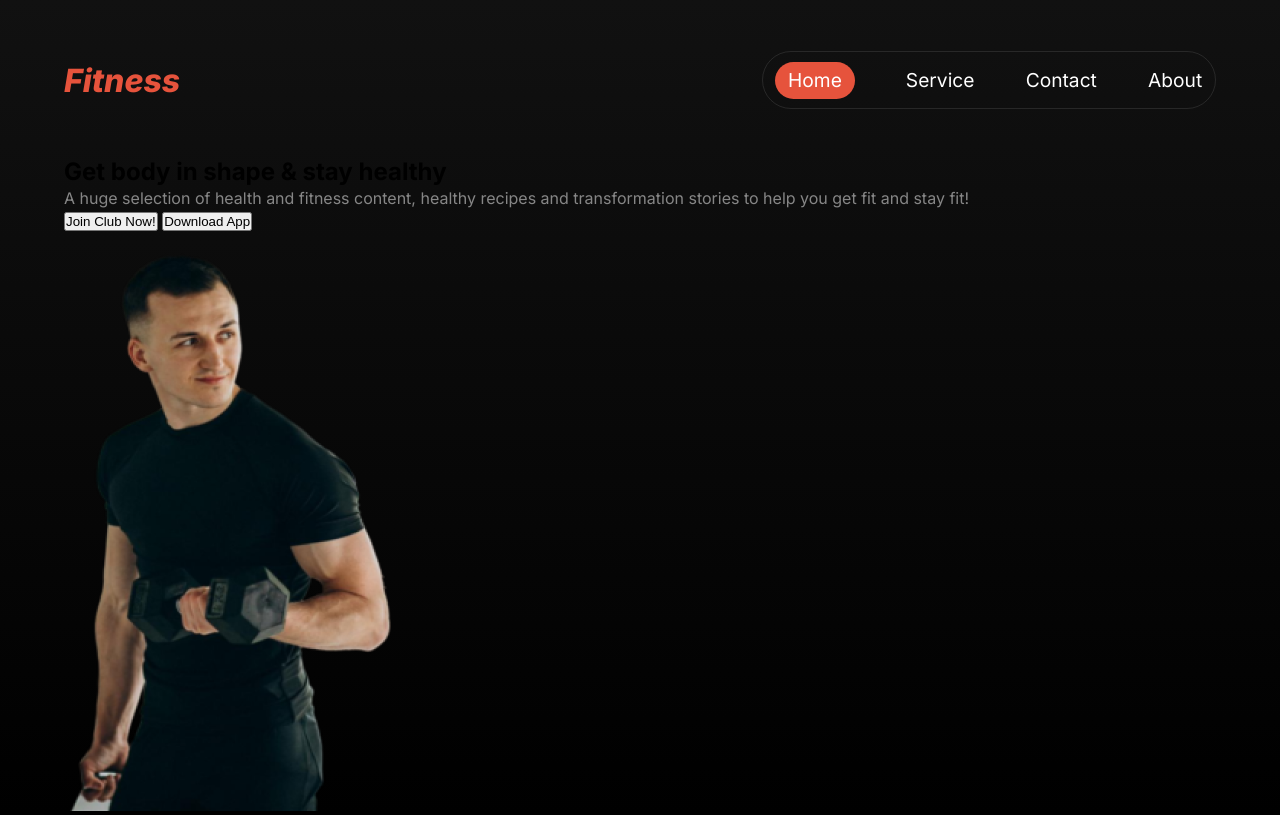
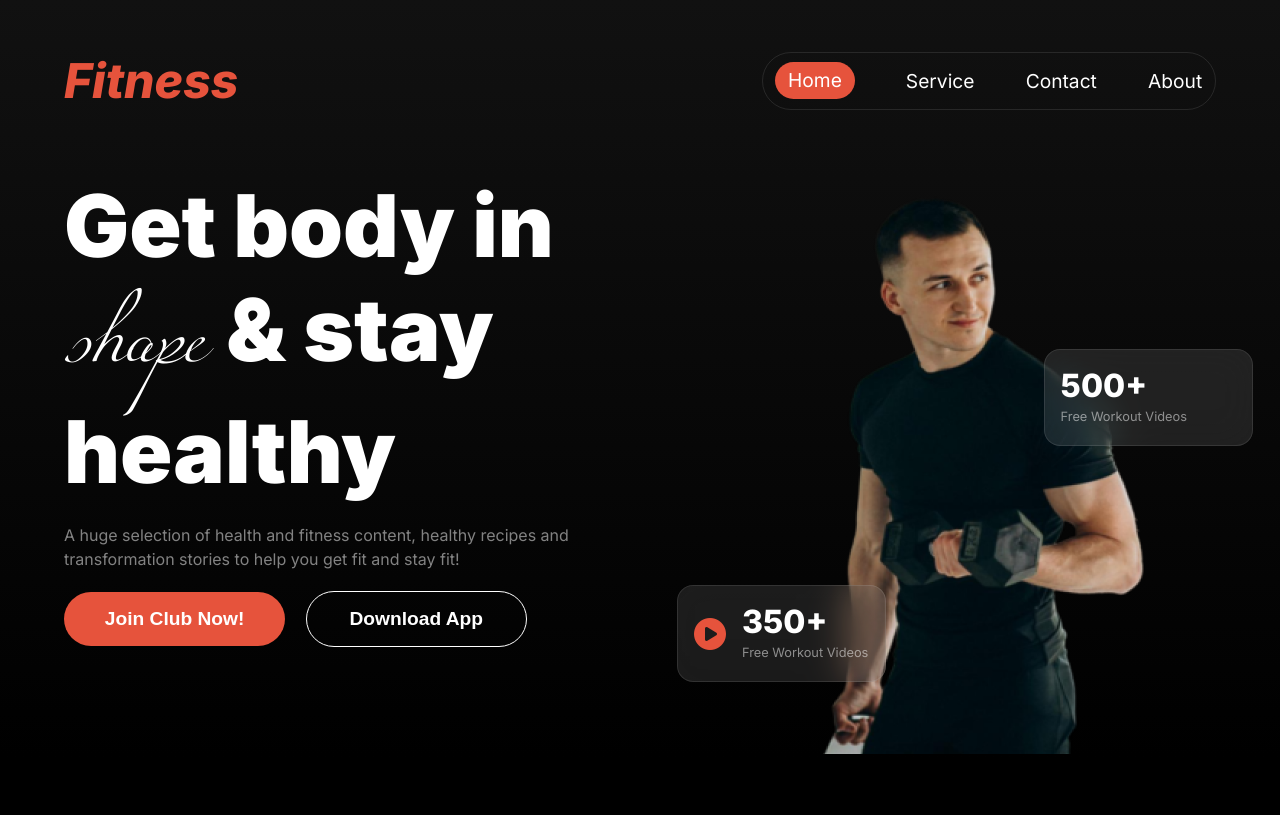
Before and after one commit to kowserahmed121/versatile-responsive-layout, a plain HTML site: page index.html in a window 1280 px wide. Drawn offline with Linux system fonts and the light colour scheme.

Commit message:
complete hero area section

```diff
--- a/index.html
+++ b/index.html
@@ -5,6 +5,7 @@
     <meta name="viewport" content="width=device-width, initial-scale=1.0">
     <title>Versatile Layout Design</title>
     <link rel="stylesheet" href="./style/style.css">
+    <link rel="stylesheet" href="https://cdnjs.cloudflare.com/ajax/libs/font-awesome/6.6.0/css/all.min.css" integrity="sha512-Kc323vGBEqzTmouAECnVceyQqyqdsSiqLQISBL29aUW4U/M7pSPA/gEUZQqv1cwx4OnYxTxve5UMg5GT6L4JJg==" crossorigin="anonymous" referrerpolicy="no-referrer" />
 </head>
 <body>
     <!-- header section code  -->
@@ -19,15 +20,28 @@
             </ul>
         </nav>
         <!-- hero section container here  -->
-        <section class="hero-section container">
+        <section class="hero-section container display-flex">
             <div class="hero-content">
-                <h1>Get body in shape & stay healthy</h1>
+                <h1>Get body in <span class="maima-font"> shape </span> & stay healthy</h1>
                 <p>A huge selection of health and fitness content, healthy recipes and transformation stories to help you get fit and stay fit!</p>
-                <button>Join Club Now!</button>
-                <button>Download App</button>
+                <button class="primary-btn">Join Club Now!</button>
+                <button class="sec-btn">Download App</button>
             </div>
             <div class="hero-img">
                 <img src="./images/hero-img.png" alt="hero img">
+                <div class="hero-img-div">
+                    <div class="img-content">
+                        <h3>500+</h3>
+                        <p>Free Workout Videos</p>
+                    </div>
+                    <div class="img-content-sec">
+                        <div class="circle-div"><i class="fa-solid fa-circle-play"></i></div>
+                        <div class="img-content-cir">
+                            <h3>350+</h3>
+                            <p>Free Workout Videos</p>
+                        </div>
+                    </div>
+                </div>
             </div>
         </section>
     </header>
--- a/style/style.css
+++ b/style/style.css
@@ -44,16 +44,24 @@ p {
   line-height: 1.5rem;
 }
 
+h2 {
+  color: var(--primary-color);
+  font-size: 3rem;
+  font-weight: 900;
+}
+
 .text-align {
   text-align: center;
 }
 
 .common-margin {
-  margin-bottom: 3rem;
+  margin-bottom: 4rem;
 }
 
 .maima-font {
   font-family: miama;
+  font-size: 6.4rem;
+  font-weight: 500;
 }
 
 /* nav section css here  */
@@ -74,7 +82,7 @@ header {
 
 .nav-container h1 {
   color: var(--btn-color);
-  font-size: 2rem;
+  font-size: 3rem;
   font-weight: 800;
   font-style: italic;
 }
@@ -104,3 +112,90 @@ header {
 }
 
 /* hero section container  */
+.hero-section {
+  justify-content: space-between;
+  gap: 200px;
+}
+
+.hero-content h1 {
+  color: var(--primary-color);
+  font-size: 5.4rem;
+  font-weight: 900;
+  margin-bottom: 20px;
+  line-height: 120%;
+}
+
+.hero-content p {
+  margin-bottom: 20px;
+}
+
+.primary-btn {
+  color: var(--primary-color);
+  background-color: var(--btn-color);
+  padding: 1rem;
+  font-weight: 600;
+  width: 40%;
+  font-size: 1.2rem;
+  border-radius: 2.6rem;
+  border: none;
+  margin-right: 1rem;
+}
+
+.sec-btn {
+  color: var(--primary-color);
+  background-color: transparent;
+  padding: 1rem;
+  font-weight: 600;
+  width: 40%;
+  font-size: 1.2rem;
+  border-radius: 2.6rem;
+  border: 1px solid var(--primary-color);
+}
+
+.img-content,
+.img-content-sec {
+  border-radius: 1rem;
+  backdrop-filter: blur(1.2rem);
+  background: rgba(255, 255, 255, 0.1);
+  width: 60%;
+  text-align: start;
+  border: 1px solid rgba(255, 255, 255, 0.1);
+  padding: 1rem;
+}
+
+.img-content p,
+.img-content-sec p {
+  font-size: 0.8rem;
+}
+
+.img-content h3,
+.img-content-sec h3 {
+  font-size: 2rem;
+  font-weight: 800;
+  color: var(--primary-color);
+}
+
+.hero-img {
+  position: relative;
+  margin-right: 50px;
+}
+
+.img-content {
+  position: absolute;
+  top: 175px;
+  right: -87px;
+}
+
+.img-content-sec {
+  display: flex;
+  align-items: center;
+  gap: 1rem;
+  position: absolute;
+  bottom: 76px;
+  left: -140px;
+}
+
+.circle-div i {
+  font-size: 2rem;
+  color: var(--btn-color);
+}
```
